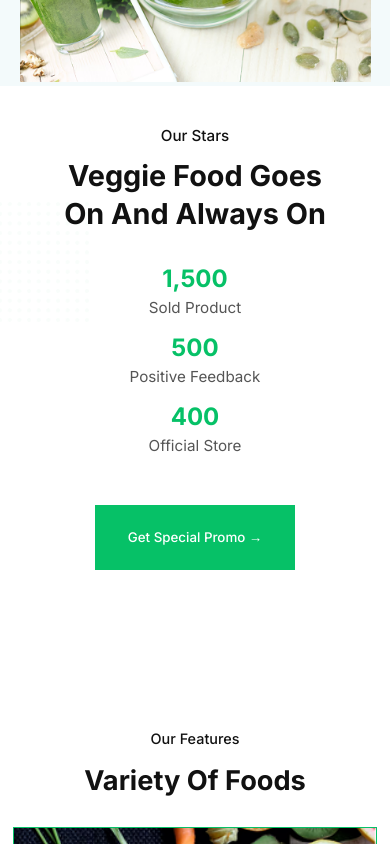
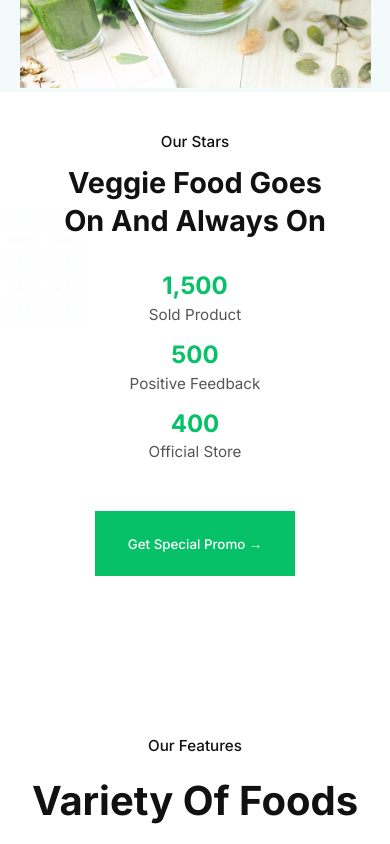
Before and after one commit to codebyrashel/paid-project, a plain HTML site: page index.html in a window 390 px wide. Shown: the part 2530-3374 px from the top of the page. Drawn offline with Linux system fonts and the light colour scheme.

Commit message:
responsive breck updated

```diff
--- a/styles/responsive.css
+++ b/styles/responsive.css
@@ -656,66 +656,26 @@
    Most Popular Product Section Responsive
 ========================================================= */
 
-/* ---------- Tablets (≤ 1024 px) ---------- */
-@media (max-width:1024px){
-  .small-title{
-    text-align:center;
-    display:block;
-    margin-bottom:0.6rem;
+
+@media (max-width: 1024px) {
+  .products-wrapper {
+    height: auto;
   }
 
-  .section-title{
-    text-align:center;
-    font-size:2.3rem;
-    margin-bottom:2.5rem;
+  .products-grid {
+    justify-content: center;
+    gap: 30px;
   }
 
-  .products-wrapper{
-    align-items:center;
+  .product-card {
+    width: 45%;
   }
 }
 
-/* ---------- Mobile (≤ 768 px) ---------- */
-@media (max-width:768px){
-  .small-title{
-    text-align:center;
-    font-size:0.9rem;
-  }
-
-  .section-title{
-    text-align:center;
-    font-size:2rem;
-    line-height:1.3;
-    margin-bottom:2rem;
-  }
-}
-
-/* ---------- Small phones (≤ 442 px) ---------- */
-@media (max-width:442px){
-  .small-title{
-    text-align:center;
-    font-size:0.9rem;
-    margin-bottom:0.5rem;
-  }
-
-  .section-title{
-    text-align:center;
-    font-size:1.7rem;
-    margin-bottom:1.8rem;
-  }
-}
-
-/* ---------- Extra‑small (≤ 320 px) ---------- */
-@media (max-width:320px){
-  .small-title{
-    text-align:center;
-    font-size:0.85rem;
-  }
-
-  .section-title{
-    text-align:center;
-    font-size:1.5rem;
-    margin-bottom:1.5rem;
+@media (max-width: 640px) {
+  .product-card {
+    width: 100%;
+    max-width: 320px;
   }
 }
 
```
